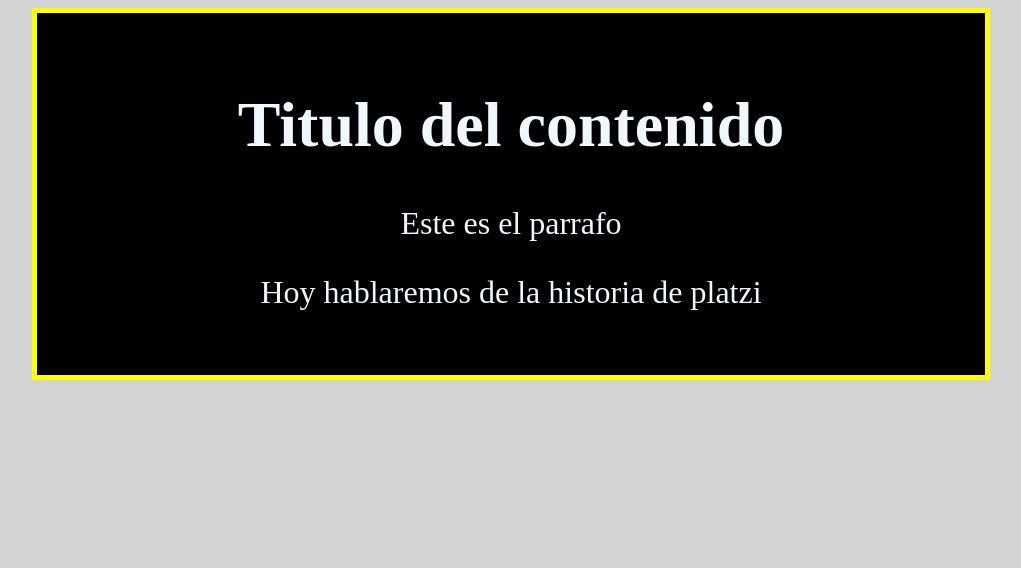
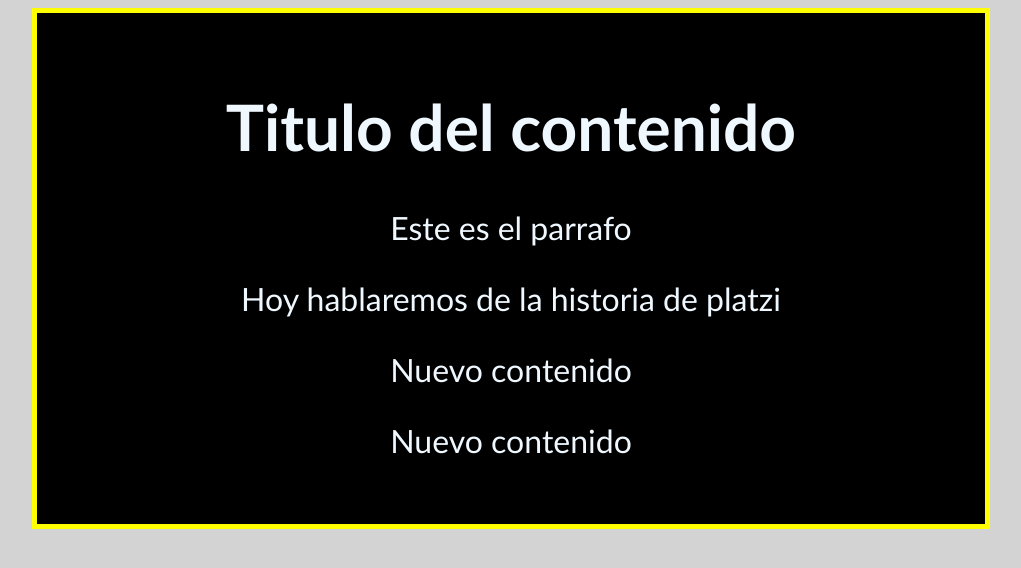
Before and after one commit to narvaezcarlos/hyperblog, a plain HTML site: page index.html in a window 1280 px wide. Shown: the whole page, without its empty margins (129-1150 px from the left). Drawn offline with Linux system fonts and the light colour scheme.

Commit message:
modificacion del texto

```diff
--- a/css/styles.css
+++ b/css/styles.css
@@ -3,6 +3,7 @@ body {
 	color: aliceblue;
 	text-align: center;
 	font-size: 2rem;
+  font-family: 'Trebuchet MS', 'Lucida Sans Unicode', 'Lucida Grande', 'Lucida Sans', Arial, sans-serif;
 }
 .container {
   background-color: black;
--- a/index.html
+++ b/index.html
@@ -13,6 +13,8 @@
 				<h1>Titulo del contenido</h1>
 				<p>Este es el parrafo</p>
 				<p>Hoy hablaremos de la historia de platzi</p>
+        <p>Nuevo contenido</p>
+        <p>Nuevo contenido</p>
 			</div>
 		</div>
 	</body>
```
